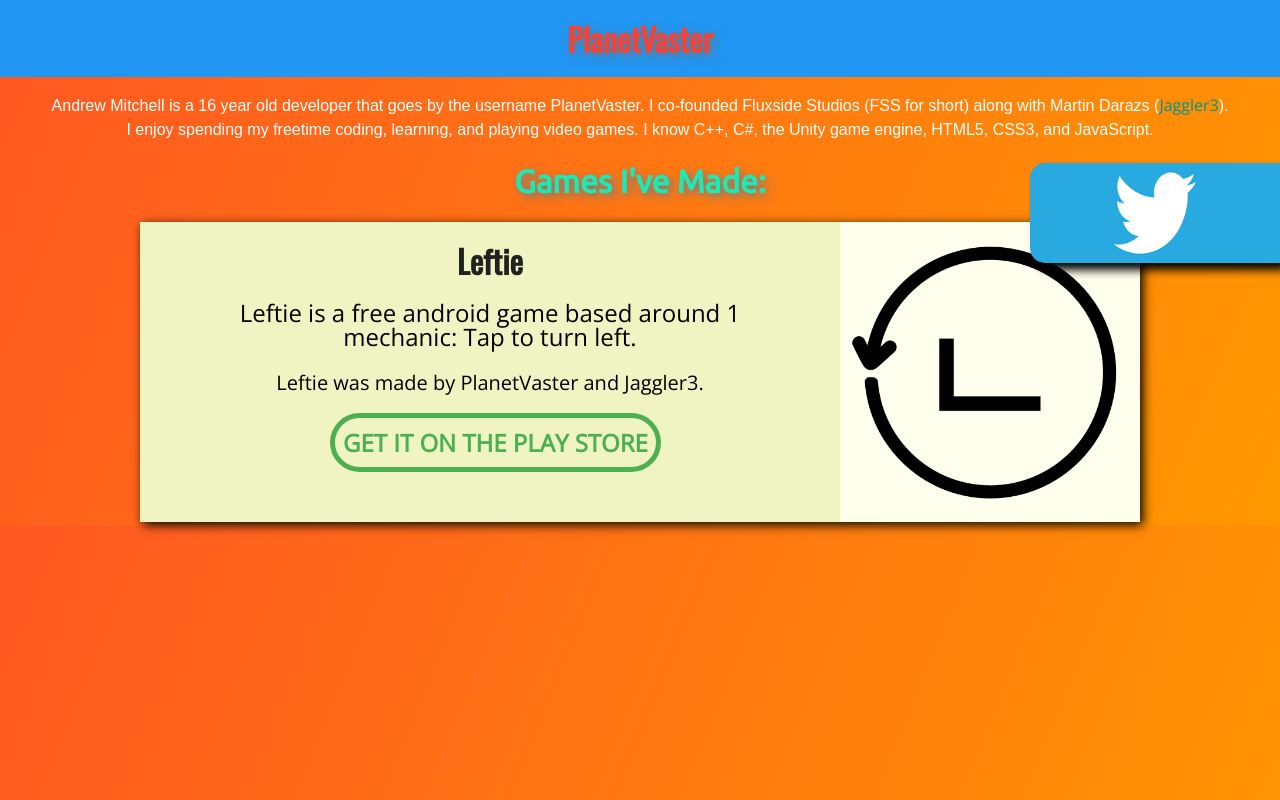
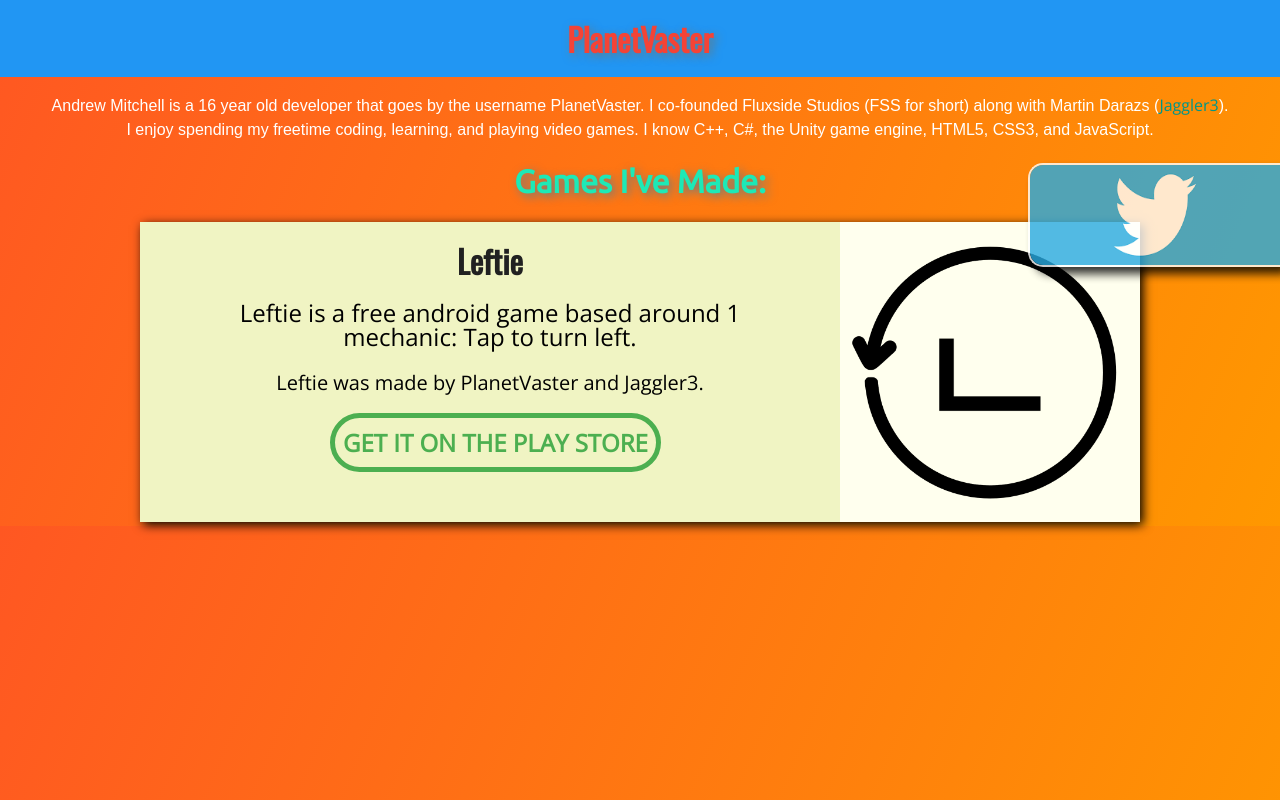
Before and after one commit to PlanetVaster/planetvaster.github.io, a plain HTML site: page index.html in a window 1280 px wide. In both pictures the pointer is over the picture 1155 px from the left and 213 px from the top of the page. Drawn offline with nearby package versions, Linux system fonts and the light colour scheme; a web font is replaced by a local one.

Commit message:
Added twitter:hover

```diff
--- a/css/main.css
+++ b/css/main.css
@@ -69,6 +69,19 @@ body {
     border-top-left-radius: 15px;
     border-bottom-left-radius: 15px;
     box-shadow: 7px 7px 10px black;
+    border: none;
+    opacity: 1.0;
+}
+
+#twitter img:hover {
+    border-left: 2px solid white;
+    border-top: 2px solid white;
+    border-bottom: 2px solid white;
+    opacity: 0.8;
+}
+
+#twitter:hover {
+    margin-left: -252px;
 }
 
 #games-header {
```
